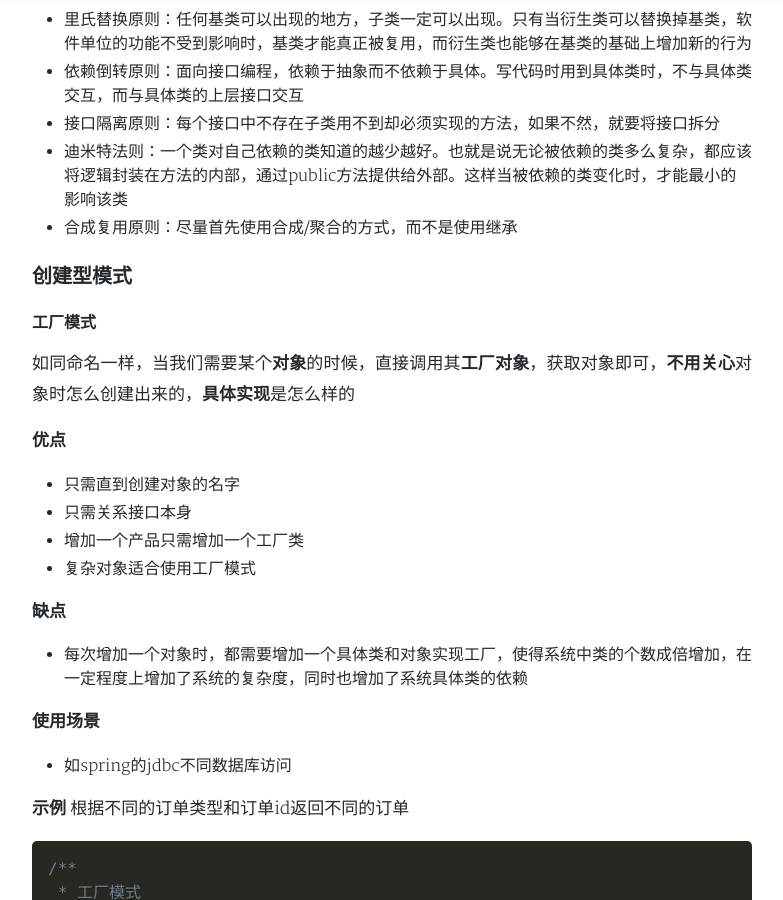
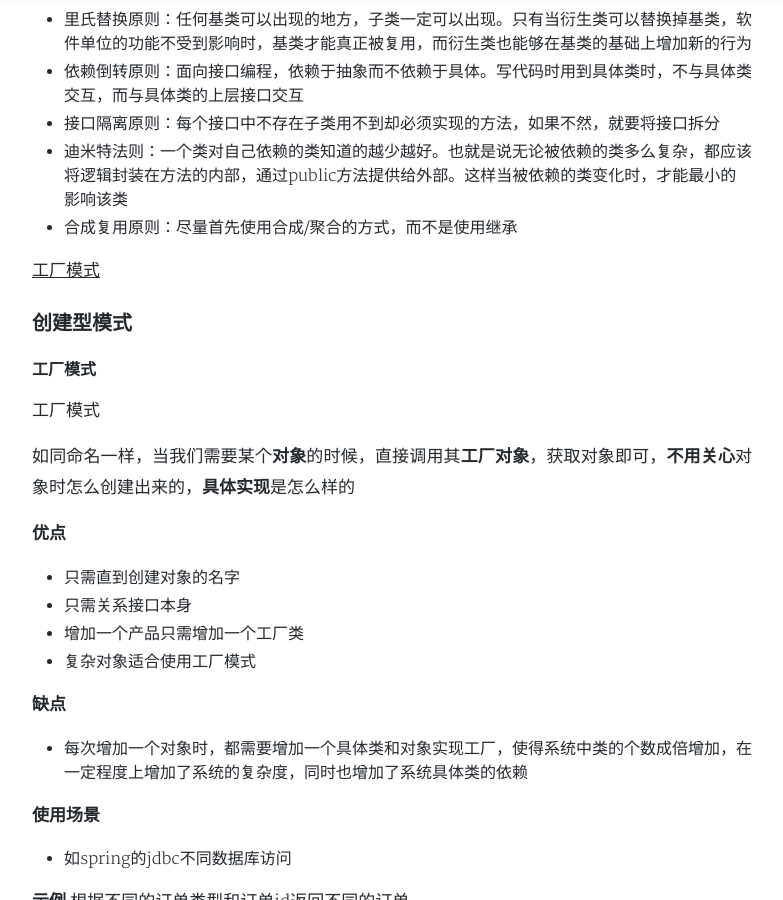
Before and after one commit to gobige/gobige.github.io, a Jekyll site: the page built from _posts/2017-09-20-designPattern.md, in a window 1280 px wide and 900 px high, scrolled down 775 px. Shown: the whole window, without its empty margins (248-1031 px from the left). Built offline with Jekyll 4.4.1, drawn with Linux system fonts in a browser that asks for light colours; nearby versions of some CDN libraries; a style sheet for code colours, icons or effects is not loaded.

Commit message:
combine article

```diff
--- a/_posts/2017-09-20-designPattern.md
+++ b/_posts/2017-09-20-designPattern.md
@@ -18,8 +18,14 @@ tags: 设计模式
 - 迪米特法则：一个类对自己依赖的类知道的越少越好。也就是说无论被依赖的类多么复杂，都应该将逻辑封装在方法的内部，通过public方法提供给外部。这样当被依赖的类变化时，才能最小的影响该类
 - 合成复用原则：尽量首先使用合成/聚合的方式，而不是使用继承
 
+[工厂模式](#factory)
+
+
 ### 创建型模式
 #### 工厂模式
+
+<span id = "factory">工厂模式</span>
+
 如同命名一样，当我们需要某个**对象**的时候，直接调用其**工厂对象**，获取对象即可，**不用关心**对象时怎么创建出来的，**具体实现**是怎么样的
 
 **优点**
```
